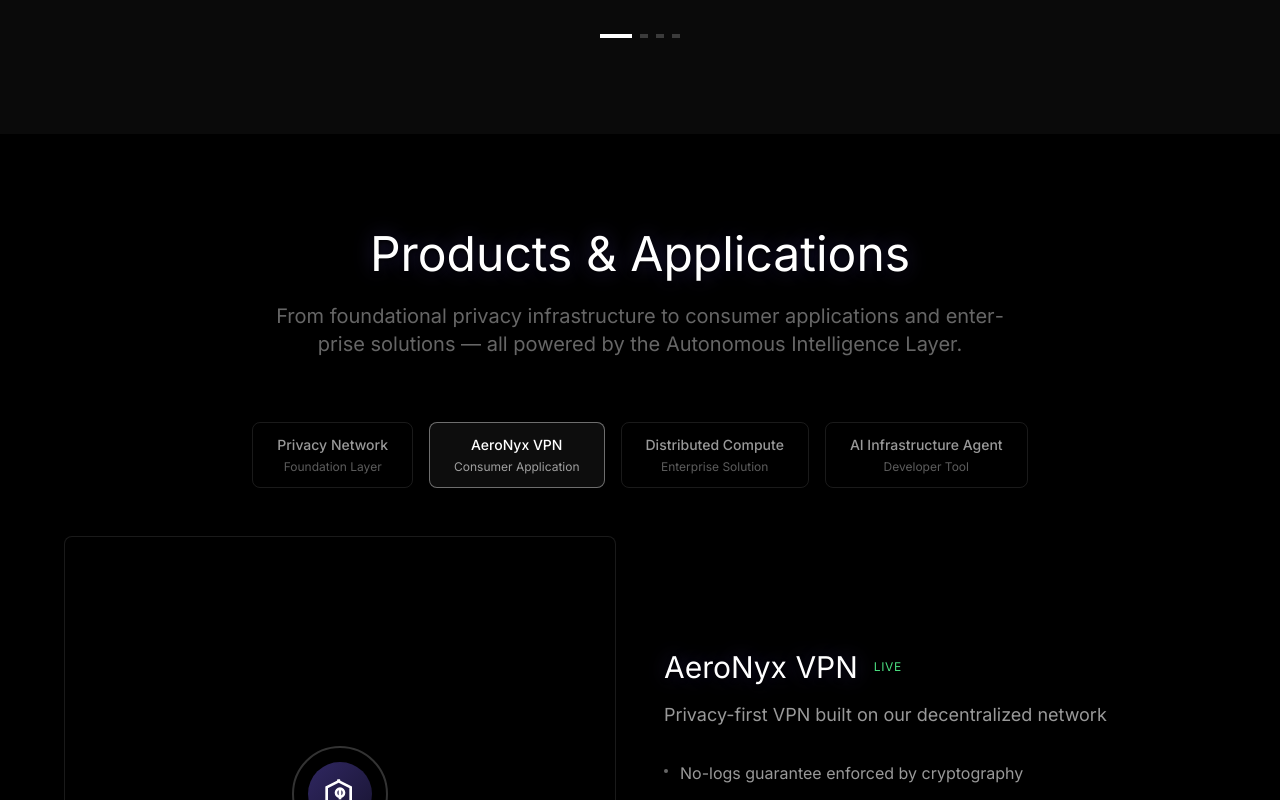
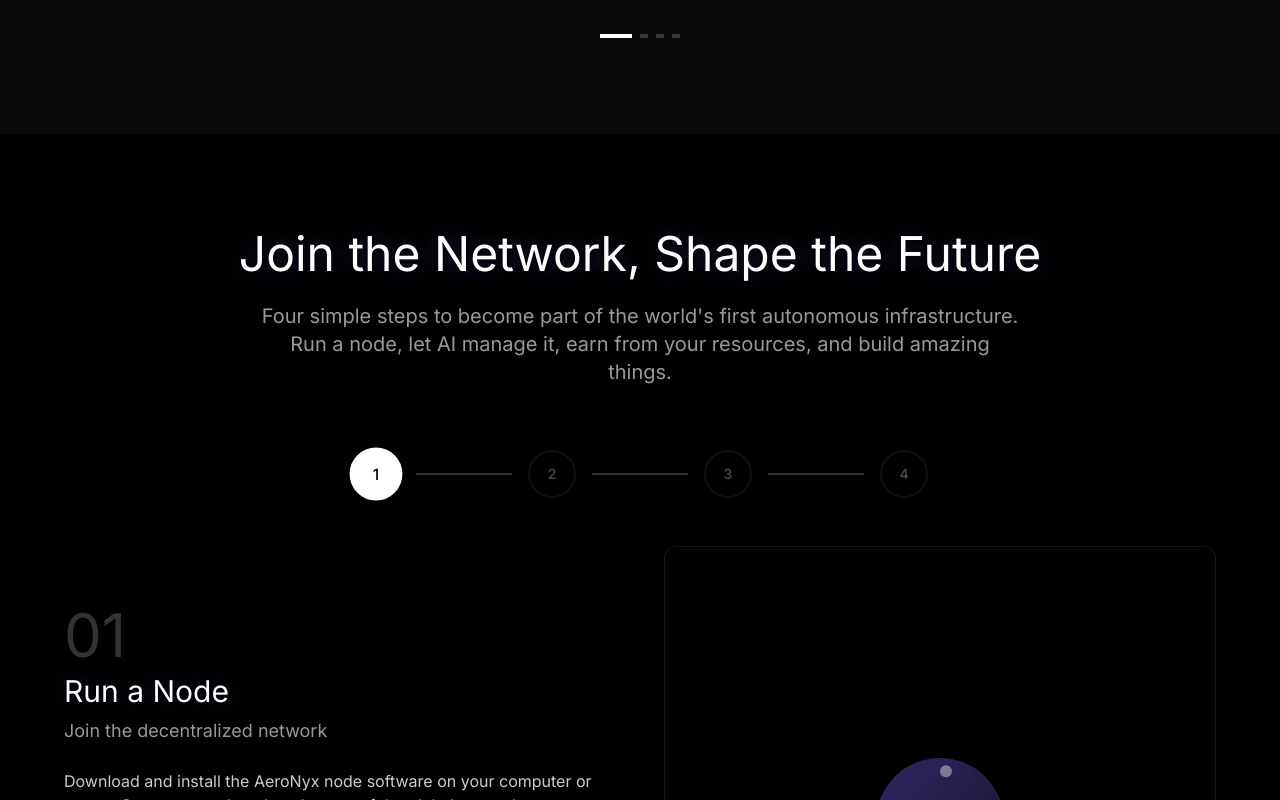
Before and after one commit to AeroNyxNetwork/AeroNyx-web, a Next.js app: page / in a window 1280 px wide. Shown: the part 1780-2580 px from the top of the page. Built offline with nearby package versions, Linux system fonts and the light colour scheme.

Commit message:
Update index.js

```diff
--- a/pages/index.js
+++ b/pages/index.js
@@ -20,6 +20,7 @@ const MinimalAILBackground = dynamic(
 // Import narrative-focused sections
 import NarrativeHero from '../components/sections/NarrativeHero';
 import HowAILWorks from '../components/sections/HowAILWorks';
+import JoinNetwork from '../components/sections/JoinNetwork';
 import ProductsEcosystem from '../components/sections/ProductsEcosystem';
 import VPNDownloadSection from '../components/sections/VPNDownloadSection';
 import FutureVision from '../components/sections/FutureVision';
@@ -62,6 +63,9 @@ export default function Home() {
         {/* Clear explanation of how it works */}
         <HowAILWorks />
 
+        {/* Join the network - New section */}
+        <JoinNetwork />
+
         {/* Products ecosystem */}
         <ProductsEcosystem />
 
```
